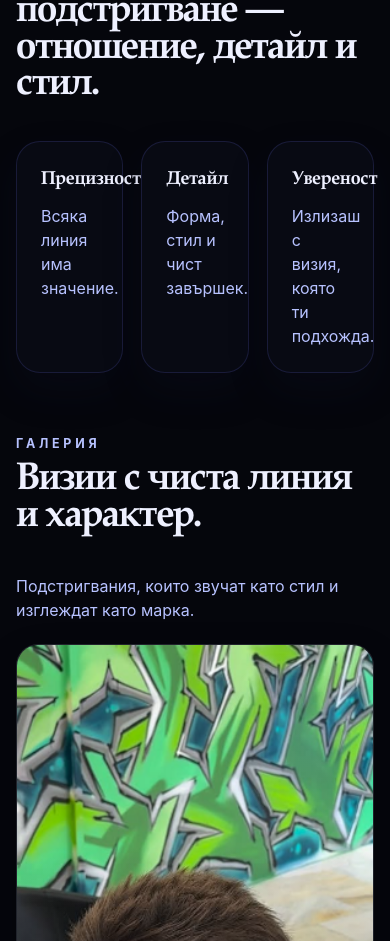
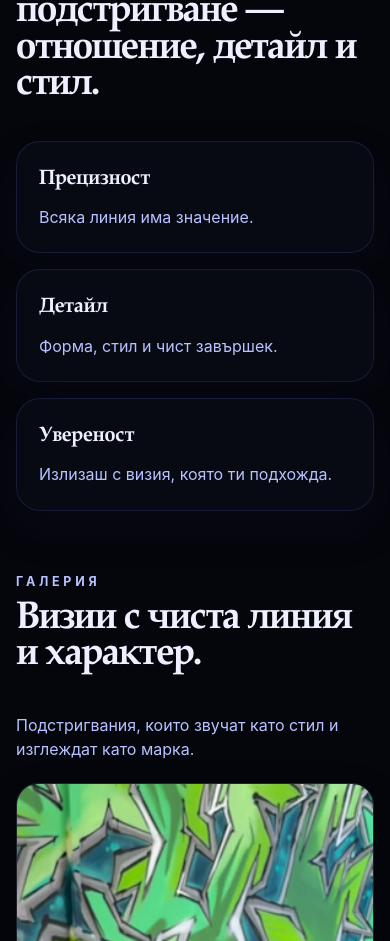
Before and after one commit to slimsheki/hood-cuts, a React (Vite) app: page / in a window 390 px wide. Shown: the part 2957-3898 px from the top of the page. Built offline with nearby package versions, Linux system fonts and the light colour scheme.

Commit message:
Implement responsive design for value cards
Added responsive styles for value cards in App.css.

```diff
--- a/src/App.css
+++ b/src/App.css
@@ -649,3 +649,31 @@ img {
     gap: 16px;
   }
 }
+
+
+
+
+
+
+/* Value cards responsive */
+@media (max-width: 768px) {
+  .value-grid {
+    grid-template-columns: 1fr;
+    gap: 16px;
+  }
+
+  .value-card {
+    padding: 22px;
+    min-height: auto;
+  }
+
+  .value-card h3 {
+    font-size: 1.3rem;
+    margin-bottom: 10px;
+  }
+
+  .value-card p {
+    font-size: 1rem;
+    line-height: 1.6;
+  }
+}
```
